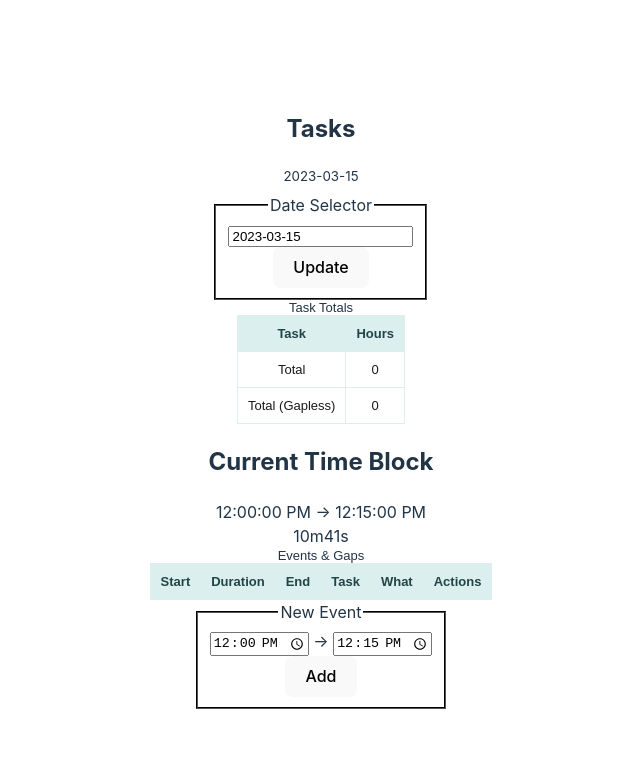
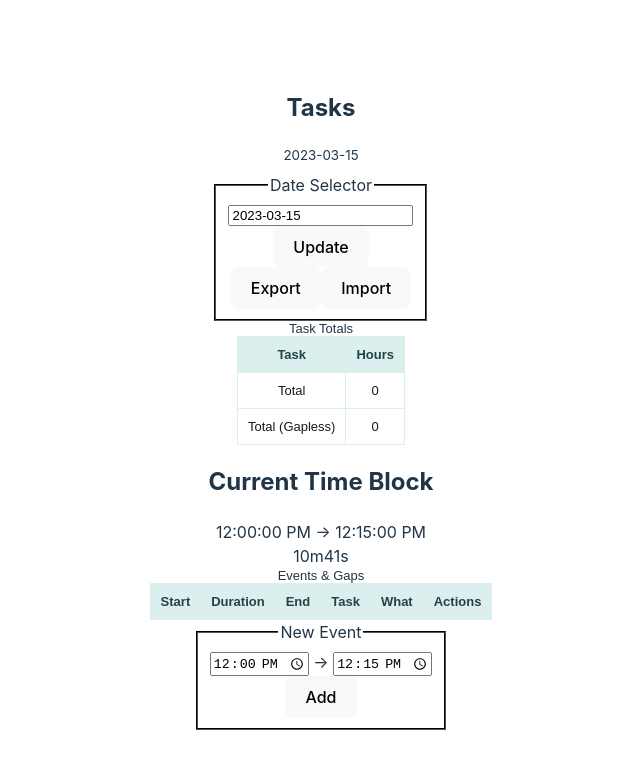
Before and after one commit to RascalTwo/TimetrackingReminder, a React (Vite) app: page / in a window 1280 px wide. Shown: the top 768 px of the page, without its empty margins (319-959 px from the left). Built offline with nearby package versions, Linux system fonts and the light colour scheme.

Commit message:
Add Import & Export buttons

```diff
--- a/src/components/DateForm.tsx
+++ b/src/components/DateForm.tsx
@@ -26,6 +26,15 @@ export default function DateForm({ date, setDate }: { date: string, setDate: Rea
       </datalist>
       <br />
       <button>Update</button>
+      <br/>
+      <button type="button" onClick={() => navigator.clipboard.writeText(localStorage.getItem(date + '_events')!).then(() => alert('Copied to clipboard'))}>Export</button>
+      <button type="button" onClick={() => {
+        const newEvents = prompt('Paste new events JSON');
+        if (newEvents) {
+          localStorage.setItem(date + '_events', newEvents);
+          window.location.reload();
+        }
+      }}>Import</button>
     </fieldset>
   </form>
 }
```
